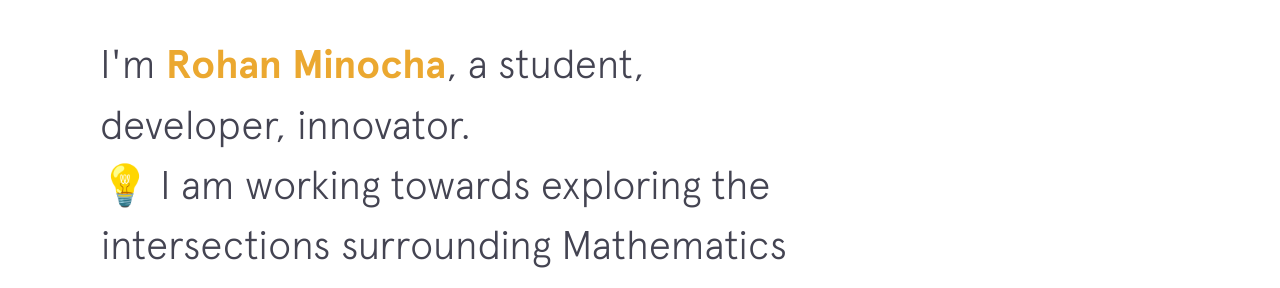
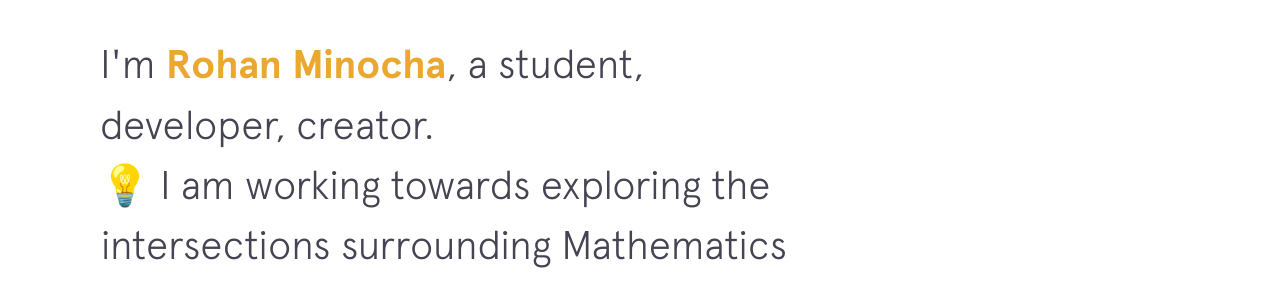
Before and after one commit to rohanxminocha/personal-website-v1, a Jekyll site: the page built from index.html, in a window 1280 px wide and 900 px high. Shown: the part 261-549 px from the top of the window. Built offline with Jekyll 4.4.1, drawn with Linux system fonts in a browser that asks for light colours; nearby versions of some CDN libraries.

Commit message:
Update intro.html

```diff
--- a/_includes/intro.html
+++ b/_includes/intro.html
@@ -3,7 +3,7 @@
     <span class="emoji wave-hand animated"></span>
   </h1>
   <h4 class="intro__tagline">
-    I'm <span style="color:#eba830" class="name">Rohan Minocha</span>, a student, developer, innovator.<br>💡 I am working towards exploring the intersections surrounding Mathematics & Software Development, hoping to build my world around it 🌎
+    I'm <span style="color:#eba830" class="name">Rohan Minocha</span>, a student, developer, creator.<br>💡 I am working towards exploring the intersections surrounding Mathematics & Software Development, hoping to build my world around it 🌎
   </h4>
   <h1 class="intro__contact">
     <span>Let's get in touch! </span>
```
